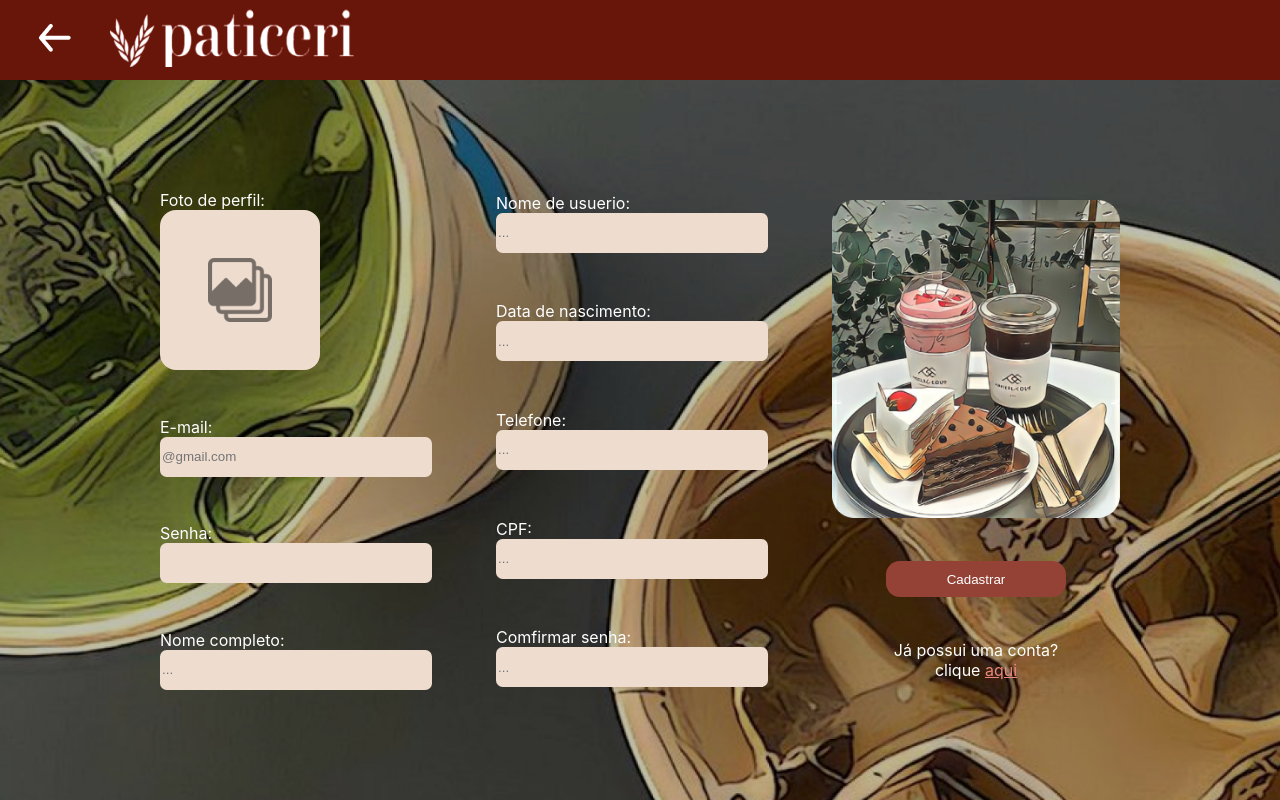
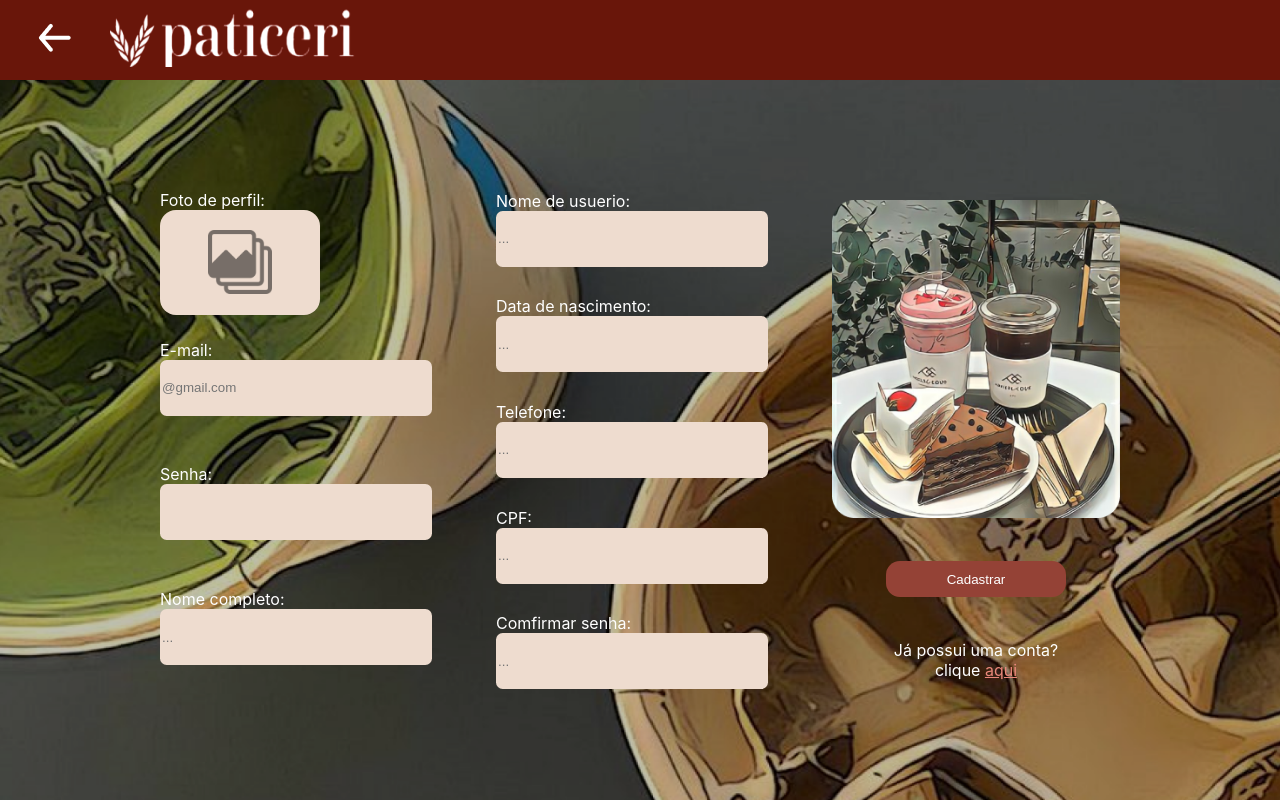
Before and after one commit to Johncarioca/TCC---doceria-, a React (Create React App) app in the folder site/: page /cadastro in a window 1280 px wide. Built offline with nearby package versions, Linux system fonts and the light colour scheme.

Commit message:
alterações no css da cadastro de usuario

```diff
--- a/site/src/index.js
+++ b/site/src/index.js
@@ -21,6 +21,7 @@ root.render(
   <React.StrictMode>
     <BrowserRouter>
     <Routes>
+
       <Route path='/' element = {<Home />} />
       <Route path='/adm/login' element = {<LongnAdm />} />
       <Route path='/adm/novoproduto' element = {<NovoProduto/>}/>
--- a/site/src/pages/usuario/cadastro/index.js
+++ b/site/src/pages/usuario/cadastro/index.js
@@ -79,7 +79,7 @@ export default function CadastroUsuario (){
 
                         <div className="link-logincadastro" >
                             <p> Já possui uma conta? </p>
-                            <p>clique <a className="a-logincadastro" href="../loginUsuario">aqui</a> </p>
+                            <p>clique <a className="a-logincadastro" href="../login">aqui</a> </p>
                         </div>
 
                     </div>
--- a/site/src/pages/usuario/cadastro/index.scss
+++ b/site/src/pages/usuario/cadastro/index.scss
@@ -1,5 +1,9 @@
 
 .cadastrousuario{
+
+    *{
+        outline: none;
+    }
 
     display: flex;
     flex-direction: column;
@@ -11,11 +15,14 @@
         align-items: center;
         height: 32em;
         width: 64em;
+       // border: 1px green solid;
+
     }
 
 
 
     .cont1-cadastro{
+
         display: flex;
         flex-direction: row;
         background-image:url(../../../../public/assets/image/fund_cadastrouser.png);
@@ -29,22 +36,27 @@
         align-items: center;
 
 
-
     }
 
     .subcon1-cadastro{
         display: flex;
         flex-direction: column;
         justify-content: space-evenly;
-        height: 37em
+        height: 34rem;
+
+        //border: 1px green solid;
+
     }
 
     .subcon2-cadastro{
 
         display: flex;
         flex-direction: column;
-        justify-content: space-evenly;
-        height: 37em
+        justify-content: space-around;
+        height: 33rem;
+
+        //border: 1px green solid;
+
 
     }
 
@@ -61,15 +73,20 @@
         display: flex;
         flex-direction: column;
         width: 17em;
+        height: 5rem;
         color: #ffffff;
-        justify-content: space-between;
+        justify-content: center;
+
+
+        //border: 1px green solid;
+
 
     }
 
     .input-cadastro{
         background-color: #EEDCCF;
         border-radius: 0.5em;
-        height: 5vh;
+        height: 7vh;
     }
 
 
--- a/site/src/pages/usuario/loginCliente/index.scss
+++ b/site/src/pages/usuario/loginCliente/index.scss
@@ -2,9 +2,12 @@
 
 .loginusuario{
 
+    *{
+        outline: none;
+    }
+
     display: flex;
     flex-direction: column;
-
 
 
     .cont1-login{
@@ -18,13 +21,17 @@
         background-position: 47%;
         justify-content: center;
         align-items: center;
+
+        //border: 1px green solid;
     }
 
     .subcont1-loginuser{
         display: flex;
         flex-direction: column;
         justify-content: space-between;
-        height: 65%;
+        height: 55%;
+
+
     }
 
     .bt-loginuser{
@@ -63,6 +70,8 @@
         align-items: center;
         justify-items: center;
 
+        border: 1px green solid;
+
     }
 
 
```
Also changed, not shown: 1 other file (tests, documents, lock files or other folders).
